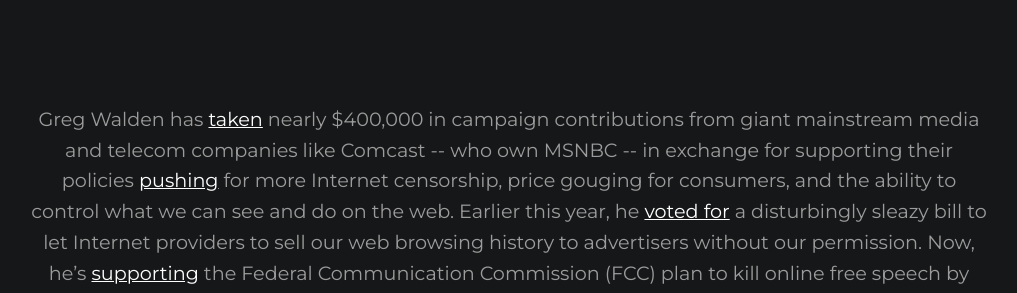
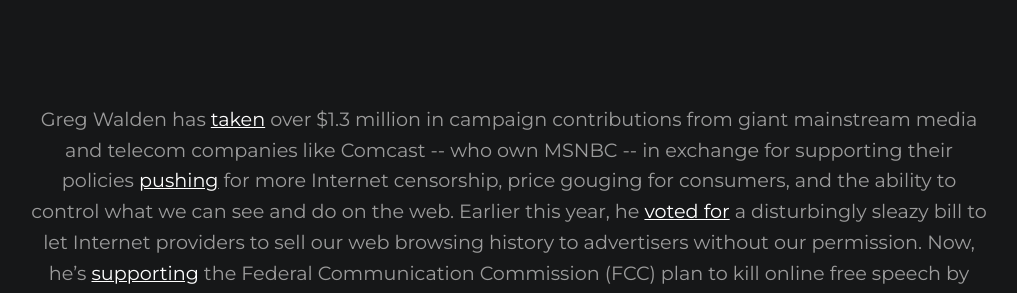
Before and after one commit to fightforthefuture/lovescensorship, a Jekyll site: the page built from _posts/0001-01-01-repgregwalden.info.md, in a window 1280 px wide. Shown: the part 704-997 px from the top of the page, without its empty margins (131-1148 px from the left). Built offline with Jekyll 4.4.1, drawn with Linux system fonts in a browser that asks for light colours.

Commit message:
update campaign contribution amount and links (#7)

```diff
--- a/_layouts/politician.html
+++ b/_layouts/politician.html
@@ -9,7 +9,7 @@
 
     {% include petition.html %}
 
-    <p>{{ page.politician.name }} has <a href="{{ page.taken.link }}" target="_blank">taken</a> nearly {{ page.amount }} in campaign contributions from giant mainstream media and telecom companies like Comcast -- who own MSNBC -- in exchange for supporting their policies <a href="https://www.eff.org/deeplinks/2017/06/attack-net-neutrality-attack-free-speech" target="_blank">pushing</a> for more Internet censorship, price gouging for consumers, and the ability to control what we can see and do on the web. Earlier this year, {{ page.pronoun.subject }} <a href="https://www.theverge.com/2017/3/29/15100620/congress-fcc-isp-web-browsing-privacy-fire-sale" target="_blank">{{ page.legislation.verb }}</a> a disturbingly sleazy bill to let Internet providers to sell our web browsing history to advertisers without our permission. Now, {{ page.pronoun.subject }}’s <a href="{{ page.supporting.link }}" target="_blank">supporting</a> the Federal Communication Commission (FCC) plan to kill online free speech by <a href="https://www.newsmax.com/DavidGoodfriend/comcast-fcc-pai/2015/04/26/id/786478/" target="_blank">letting Internet providers</a> block or slow down entire websites while speeding up their own content. Add your name to tell {{ page.pronoun.object }} {{ page.pronoun.subject }} won’t get away with it.
+    <p>{{ page.politician.name }} has <a href="{{ page.taken.link }}" target="_blank">taken</a> {{ page.taken.amount }} in campaign contributions from giant mainstream media and telecom companies like Comcast -- who own MSNBC -- in exchange for supporting their policies <a href="https://www.eff.org/deeplinks/2017/06/attack-net-neutrality-attack-free-speech" target="_blank">pushing</a> for more Internet censorship, price gouging for consumers, and the ability to control what we can see and do on the web. Earlier this year, {{ page.pronoun.subject }} <a href="https://www.theverge.com/2017/3/29/15100620/congress-fcc-isp-web-browsing-privacy-fire-sale" target="_blank">{{ page.legislation.verb }}</a> a disturbingly sleazy bill to let Internet providers to sell our web browsing history to advertisers without our permission. Now, {{ page.pronoun.subject }}’s <a href="{{ page.supporting.link }}" target="_blank">supporting</a> the Federal Communication Commission (FCC) plan to kill online free speech by <a href="https://www.newsmax.com/DavidGoodfriend/comcast-fcc-pai/2015/04/26/id/786478/" target="_blank">letting Internet providers</a> block or slow down entire websites while speeding up their own content. Add your name to tell {{ page.pronoun.object }} {{ page.pronoun.subject }} won’t get away with it.
 
     {{ content }}
   </main>
--- a/_posts/0001-01-01-repgregwalden.info.md
+++ b/_posts/0001-01-01-repgregwalden.info.md
@@ -9,8 +9,8 @@ pronoun:
   subject: he
   object: him
 taken:
-  link: https://www.opensecrets.org/members-of-congress/contributors?cid=N00007690&cycle=CAREER&type=I
-amount: $400,000
+  link: https://docs.google.com/spreadsheets/d/1QND-DOtoQkmaRBjzf2r7DqV9J-3rYKKg7Wx4SNtgCZI
+  amount: over $1.3 million
 legislation:
   verb: voted for
 supporting:
```
Also changed, not shown: _posts/0001-01-01-marshablackburn.info.md (+2 -2 lines).
